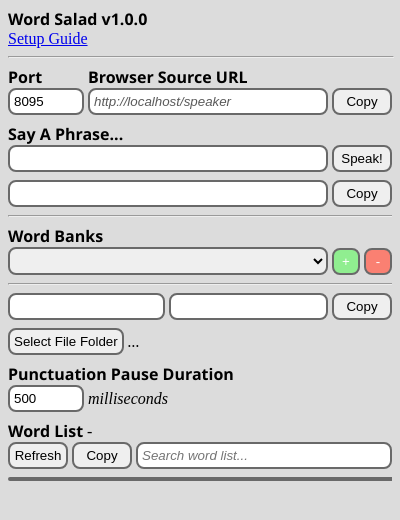
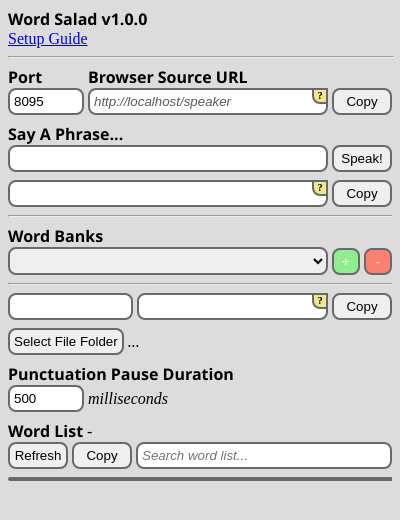
Before and after one commit to FomTarro/word-salad, an Electron app: page public/ui.html in a window 400 px wide. Drawn offline with Linux system fonts and the light colour scheme; no server answers.

Commit message:
added tooltips

```diff
--- a/public/css/style.css
+++ b/public/css/style.css
@@ -2,6 +2,11 @@ html {
     height: 100%;
     background-color: gainsboro;
 }
+
+div, input, button {
+    position: relative;
+}
+
 body {
     overflow: hidden;
     height: 100vh;
@@ -187,3 +192,26 @@ code {
     font-size: 0.5em;
     height: 0.5em;
 }
+
+.tooltip {
+    position: absolute;
+    font-size: 0.65rem;
+    font-weight: bold;
+    top: 0rem;
+    right: 0rem;
+    /* top: -0.25rem;
+    right: -0.25rem; */
+    background-color: khaki;
+    border: 2px solid dimgray;
+    border-bottom-left-radius: 50%;
+    /* border-radius: 50%; */
+    width: 1rem;
+    height: 1rem;
+    text-align: center;
+    box-sizing: border-box;
+    user-select: none;
+}
+
+.tooltip:hover {
+    color: salmon;
+}
--- a/public/ui.html
+++ b/public/ui.html
@@ -18,14 +18,20 @@
                         <div>
                             <label class="bold" for="port">Port</label>
                         </div>
-                        <input class="globalSetting" id="port" type="number" min="3000" max="9999" value="8095">
+                        <div>
+                            <input class="globalSetting" id="port" type="number" min="3000" max="9999" value="8095">
+                        </div>
+
                     </div>
                     <div class="flex column noGap grow">
                         <div>
                             <label class="bold" for="source">Browser Source URL</label>
                         </div>
                         <div class="flex row">
-                            <input id="source" name="source" type="text" readonly>
+                            <div class="flex row">
+                                <input id="source" name="source" type="text" readonly>
+                                <div class="tooltip" target="source">?</div>
+                            </div>
                             <button target="source" class="wordButton copy">Copy</button>
                         </div>
                     </div>
@@ -42,7 +48,10 @@
                             <button class="wordButton" id="speakButton">Speak!</button>
                         </div>
                         <div class="flex row">
-                            <input id="speakUrl" name="speakUrl" type="text" readonly>
+                            <div class="flex row">
+                                <input id="speakUrl" name="speakUrl" type="text" readonly>
+                                <div class="tooltip" target="speakUrl">?</div>
+                            </div>
                             <button target="speakUrl" class="wordButton copy">Copy</button>
                         </div>
                     </div>
@@ -67,7 +76,10 @@
                     <div>
                         <div class="flex row">
                             <input class="bankSetting" id="name" type="text">
-                            <input id="uuid" type="text" readonly>
+                            <div>
+                                <input id="uuid" type="text" readonly>
+                                <div class="tooltip" target="uuid">?</div>
+                            </div>
                             <button target="uuid" class="wordButton copy">Copy</button>
                         </div>
                     </div>
@@ -114,7 +126,6 @@
         <!-- <div id="saveIndicator" class="green"></div> -->
     </body>
     <script>
-
         /**
          * Takes a word over x characters and inserts a ... in the center.
          * @param {string} word - The word to abridge.
@@ -384,5 +395,17 @@
         load();
         openTab('mainTab');
         checkVersion();
+
+        const tooltips = {
+            source: "This URL is for the Speaker, which plays the spoken audio.\nUse it as a Browser Source in OBS.",
+            speakUrl: "This URL issues a Speak command to the Speaker, for the specified Word Bank with the specified phrase.\nUse this as the target of a Web Request when setting up your redeem, but do not use this as a Browser Soruce.",
+            uuid: "This ID represents the bank, and will not change, even if you edit the bank's display name.\nYou can use this ID when setting up a Speak command, as seen in the above URL."
+        }
+        for(const tooltip of document.getElementsByClassName('tooltip')){
+            const text =  tooltips[tooltip.getAttribute('target')];
+            if(text){
+                tooltip.title = text;
+            }
+        }
     </script>
 </html>
```
